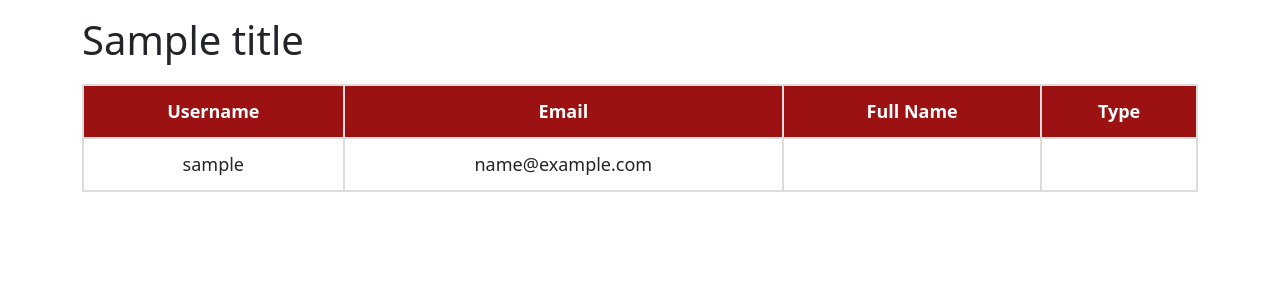
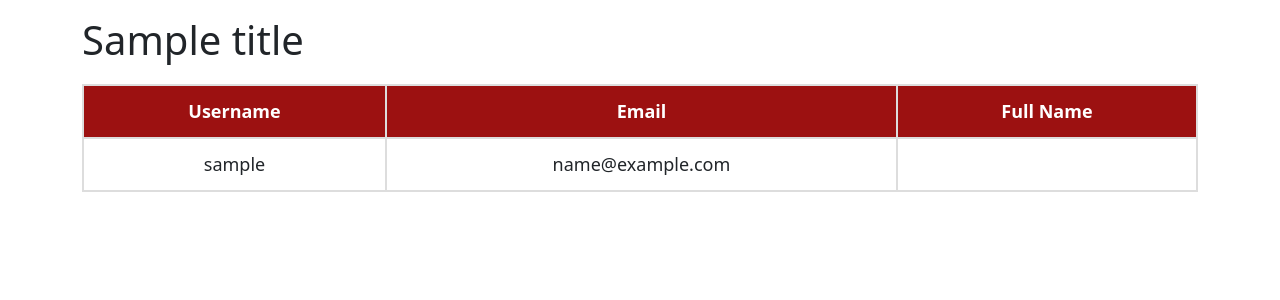
Before and after one commit to hm2412/Elk, a Django app: template tutorials/templates/partials/lists.html in a window 1280 px wide. Shown: the part 106-406 px from the top of the page. Run offline with Django 3.2, Linux system fonts and the light colour scheme; tables that the repository leaves empty hold one stand-in row (values such as "Sample post"); the template is opened without the code that fills it: values that come from a table or form of the project are taken from there, most other values are stand-ins (such as "Sample title", 1, 10 or a date in 2020); some libraries are stand-ins or nearby versions.

Commit message:
Update lists.html

```diff
--- a/tutorials/templates/partials/lists.html
+++ b/tutorials/templates/partials/lists.html
@@ -13,7 +13,6 @@
                     <th>Username</th>
                     <th>Email</th>
                     <th>Full Name</th>
-                    <th>Type</th>
                 </tr>
             </thead>
             <tbody>
@@ -22,7 +21,6 @@
                         <td>{{ user.username }}</td>
                         <td>{{ user.email }}</td>
                         <td>{{ user.full_name }}</td>
-                        <td>{{ user.user_type }}</td>
                     </tr>
                 {% endfor %}
             </tbody>
```
